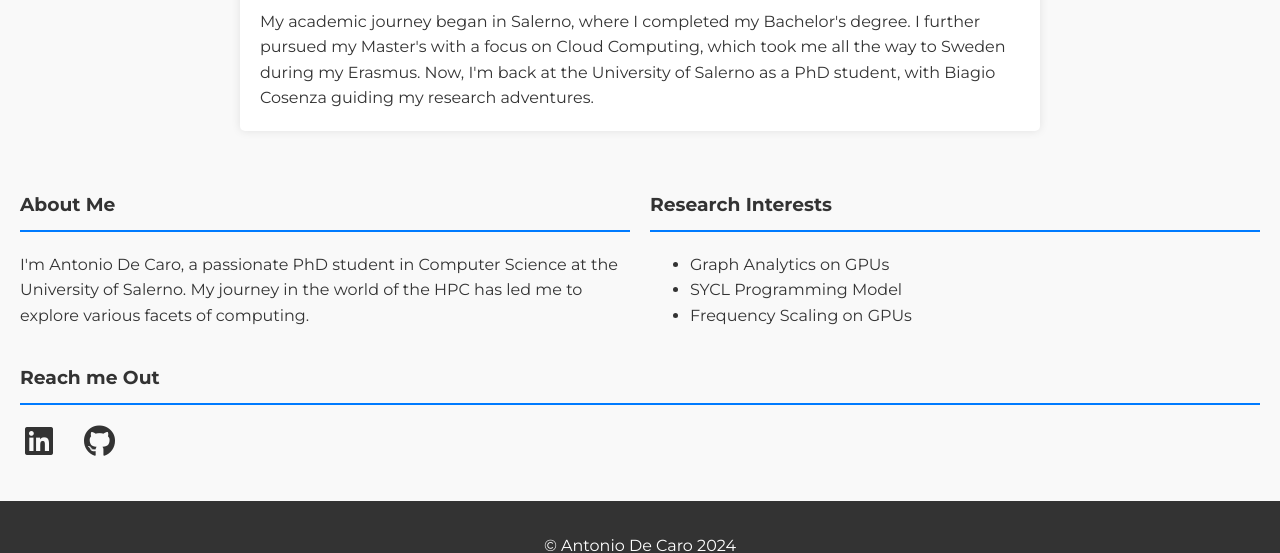
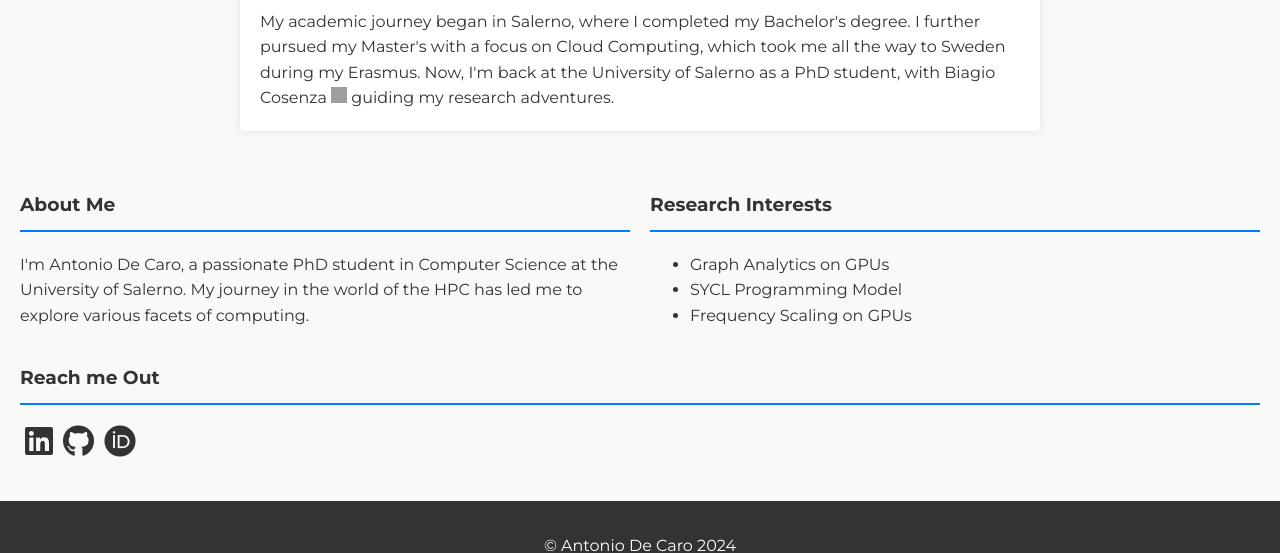
Before and after one commit to antonio-decaro/antonio-decaro.github.io, a Jekyll site: the page built from index.md, in a window 1280 px wide. Shown: the part 909-1462 px from the top of the page. Built offline with Jekyll 4.4.1, drawn with Linux system fonts in a browser that asks for light colours; grey boxes are pictures that could not be loaded.

Commit message:
Add ORCID link to social icons in default.html and include ORCID ID in academic journey description in index.md

```diff
--- a/_layouts/default.html
+++ b/_layouts/default.html
@@ -44,6 +44,7 @@
                     <div class="social-icons">
                         <a href="https://www.linkedin.com/in/antodec" class="icon-link"><i class="fab fa-linkedin fa-2x social-icon"></i></a>
                         <a href="https://github.com/antonio-decaro" class="icon-link"><i class="fab fa-github fa-2x social-icon"></i></a>
+                        <a href="https://orcid.org/0009-0004-9909-6440" class="icon-link"><i class="fab fa-brands fa-orcid fa-2x social-icon"></i></a>
                     </div>
                 </div>
             </div>
--- a/index.md
+++ b/index.md
@@ -29,7 +29,7 @@ When I'm not diving deep into GPUs, you'll find me conquering virtual worlds, ba
 Music is the heartbeat of my soul. Alongside gaming, I express my love for melodies through the enchanting keys of a piano. Whether it's arranging some tunes or playing beloved soundtracks, the piano is my sanctuary.
 
 <div class="icon-container"><span class="magic-icon"></span></div>
-My academic journey began in Salerno, where I completed my Bachelor's degree. I further pursued my Master's with a focus on Cloud Computing, which took me all the way to Sweden during my Erasmus. Now, I'm back at the University of Salerno as a PhD student, with Biagio Cosenza guiding my research adventures.
+My academic journey began in Salerno, where I completed my Bachelor's degree. I further pursued my Master's with a focus on Cloud Computing, which took me all the way to Sweden during my Erasmus. Now, I'm back at the University of Salerno as a PhD student, with Biagio Cosenza <a href="https://orcid.org/0000-0002-8869-6705"><img alt="ORCID logo" src="https://info.orcid.org/wp-content/uploads/2019/11/orcid_16x16.png" width="16" height="16"/></a> guiding my research adventures.
 
 </div>
 
```
